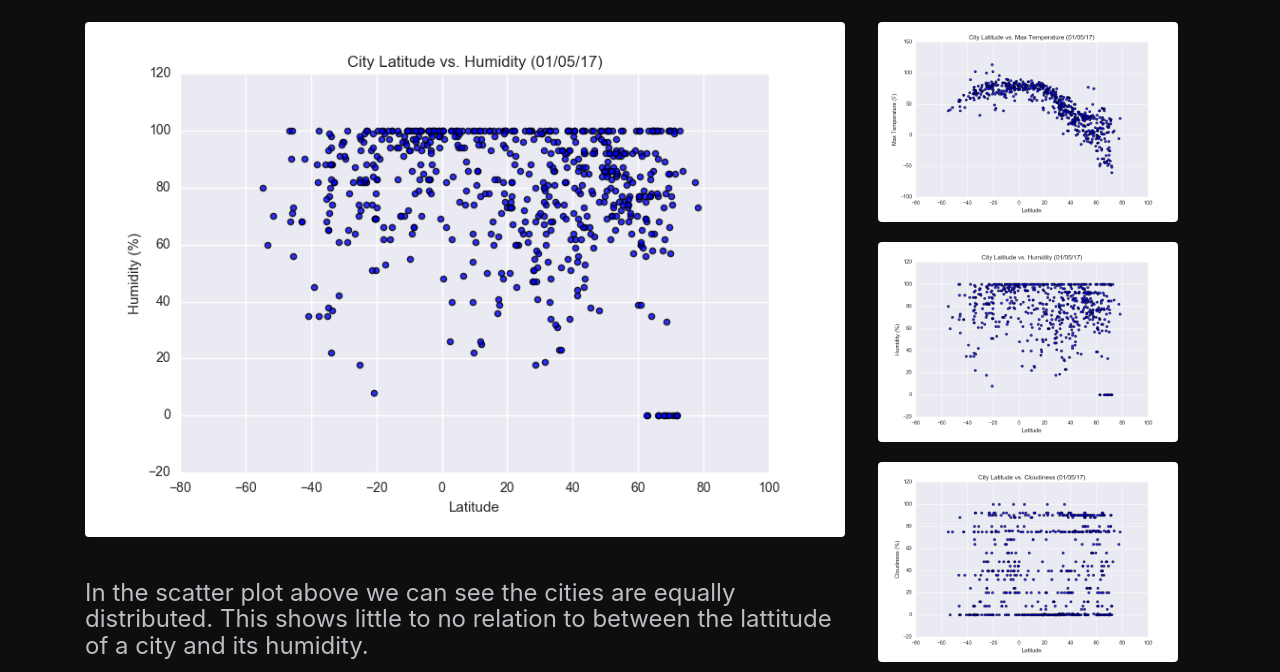
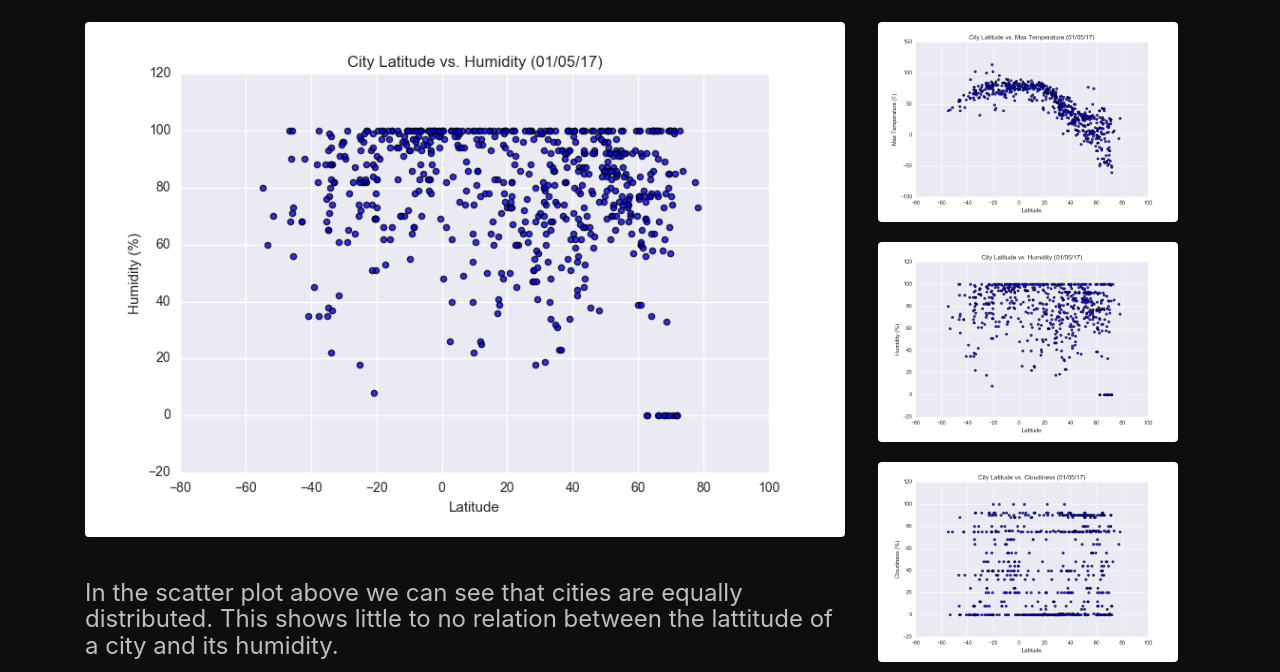
Before and after one commit to SharifahS/WebDesign-Challenge, a plain HTML site: page humidity.html in a window 1280 px wide. Shown: the part 128-800 px from the top of the page. Drawn offline with nearby package versions, Linux system fonts and the light colour scheme.

Commit message:
commit plz

```diff
--- a/humidity.html
+++ b/humidity.html
@@ -44,8 +44,8 @@
         <hr class="plots">
         <img width="760" height="515" src="assets/images/Fig2.png" alt="City Latitude vs Temperature" class="rounded main-image">
         <hr>
-         <p id= 'sum'>In the scatter plot above we can see the cities are equally distributed.
-            This shows little to no relation to between the lattitude of a city and its humidity.</p>
+         <p id= 'sum'>In the scatter plot above we can see that cities are equally distributed.
+            This shows little to no relation between the lattitude of a city and its humidity.</p>
     </div>
 
     <div class="col-sm-12 col-md-4 col-lg-4 card-padding card-padding2">
```
Also changed, not shown: temperature.html (+1 -1 lines).
